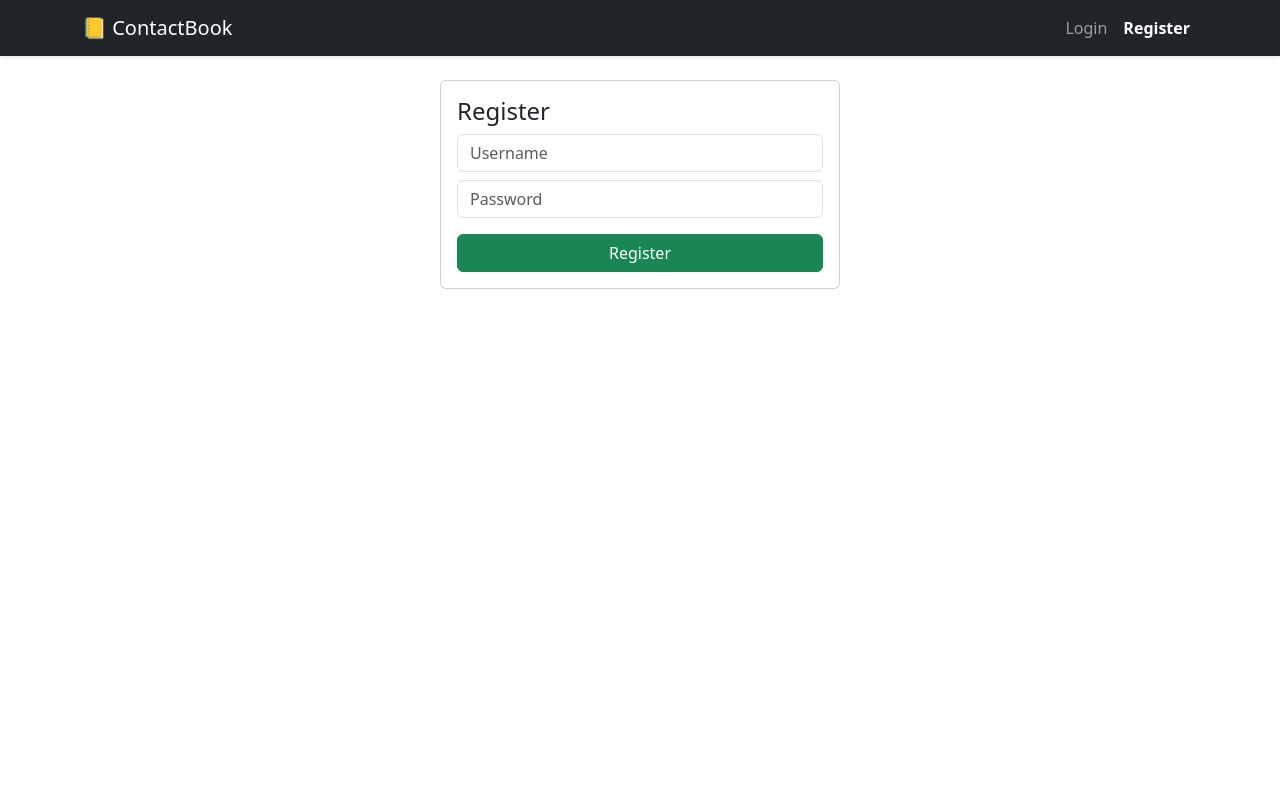
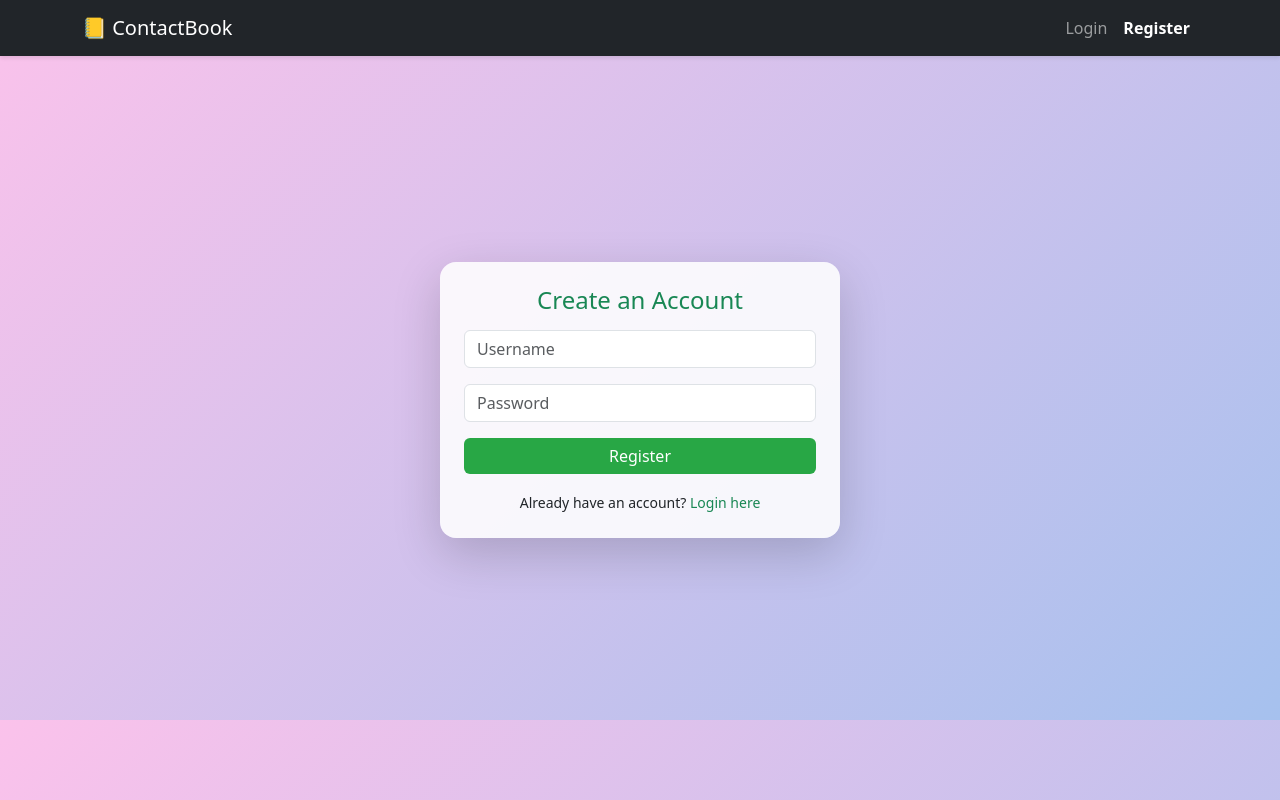
Before and after one commit to Akshay-le/contact-book, a Flask app: page /register in a window 1280 px wide. Run offline with Flask 3, Linux system fonts and the light colour scheme.

Commit message:
Update register.html

```diff
--- a/templates/register.html
+++ b/templates/register.html
@@ -1,13 +1,31 @@
 {% extends "layout.html" %}
 {% block content %}
-<div class="card mx-auto" style="max-width: 400px;">
-  <div class="card-body">
-    <h4>Register</h4>
+<style>
+  body {
+    background: linear-gradient(135deg, #fbc2eb, #a6c1ee);
+  }
+  .card {
+    background-color: #ffffffdd;
+    border-radius: 1rem;
+    border: none;
+  }
+  .btn-success {
+    background-color: #28a745;
+    border: none;
+  }
+</style>
+
+<div class="d-flex justify-content-center align-items-center" style="min-height: 80vh;">
+  <div class="card shadow-lg p-4" style="width: 100%; max-width: 400px;">
+    <h4 class="text-center text-success mb-3">Create an Account</h4>
     <form method="POST">
-      <input name="username" class="form-control mb-2" placeholder="Username" required>
+      <input name="username" class="form-control mb-3" placeholder="Username" required>
       <input name="password" type="password" class="form-control mb-3" placeholder="Password" required>
       <button class="btn btn-success w-100">Register</button>
     </form>
+    <div class="text-center mt-3">
+      <small>Already have an account? <a href="/login" class="text-decoration-none text-success">Login here</a></small>
+    </div>
   </div>
 </div>
 {% endblock %}
```
